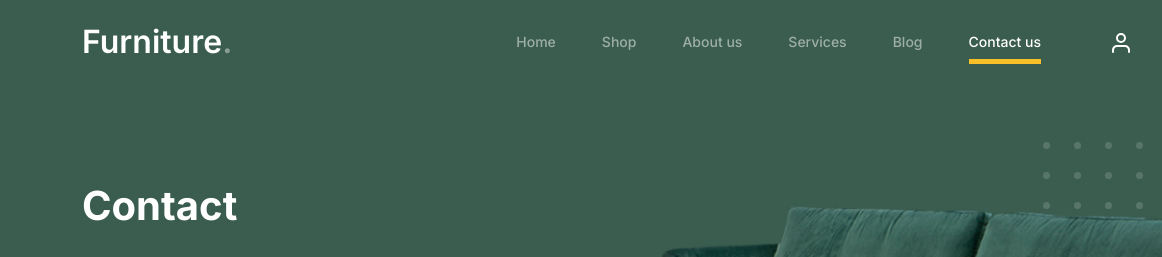
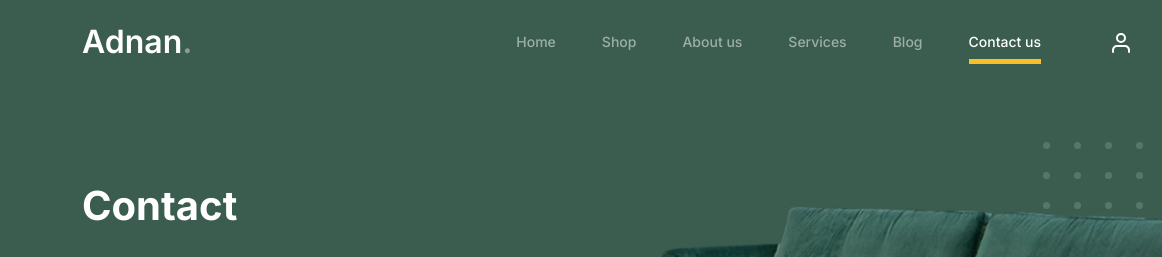
Before and after one commit to Mustafakhozema/Adnan, a plain HTML site: page contact.html in a window 1280 px wide. Shown: the top 257 px of the page, 0-1162 px from the left. Drawn offline with Linux system fonts and the light colour scheme.

Commit message:
Update contact.html

```diff
--- a/contact.html
+++ b/contact.html
@@ -30,7 +30,7 @@
 		<nav class="custom-navbar navbar navbar navbar-expand-md navbar-dark bg-dark" arial-label="Furni navigation bar">
 
 			<div class="container">
-				<a class="navbar-brand" href="index.html">Furniture<span>.</span></a>
+				<a class="navbar-brand" href="index.html">Adnan<span>.</span></a>
 
 				<button class="navbar-toggler" type="button" data-bs-toggle="collapse" data-bs-target="#navbarsFurni" aria-controls="navbarsFurni" aria-expanded="false" aria-label="Toggle navigation">
 					<span class="navbar-toggler-icon"></span>
```
